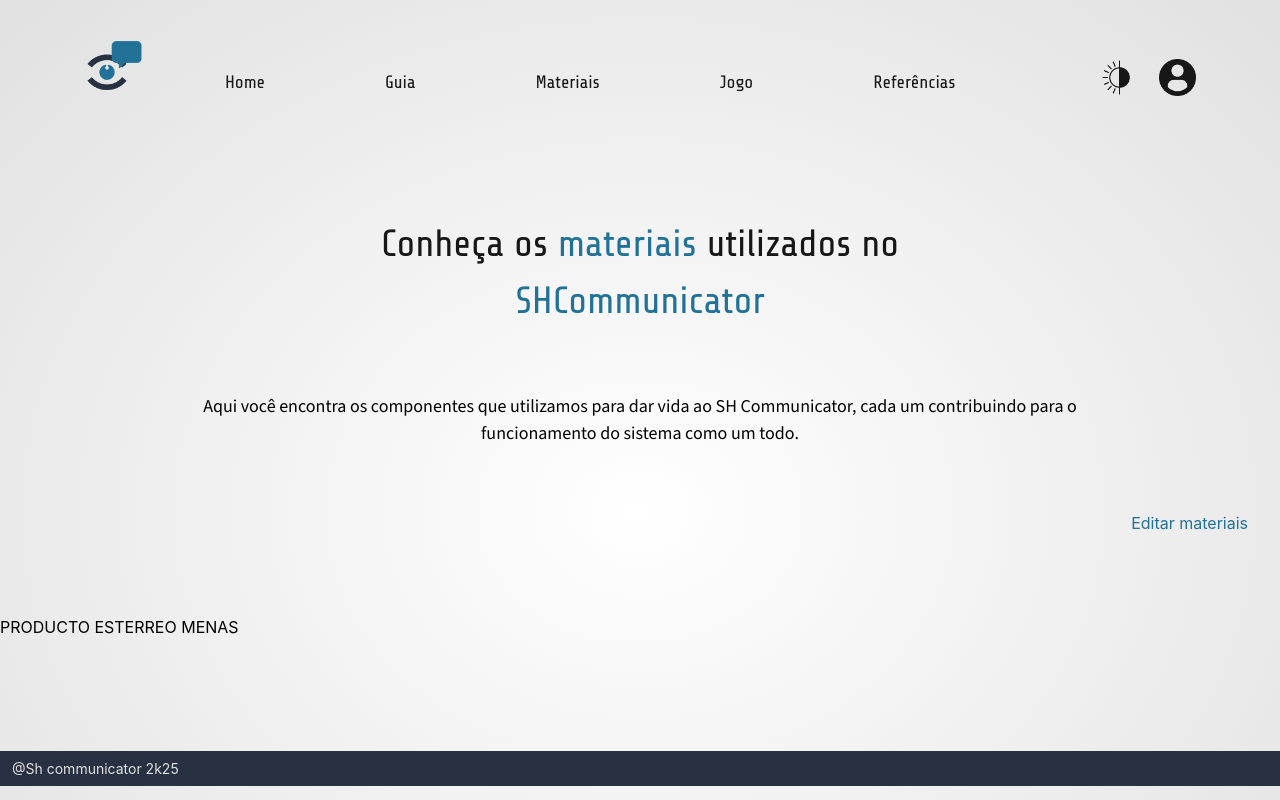
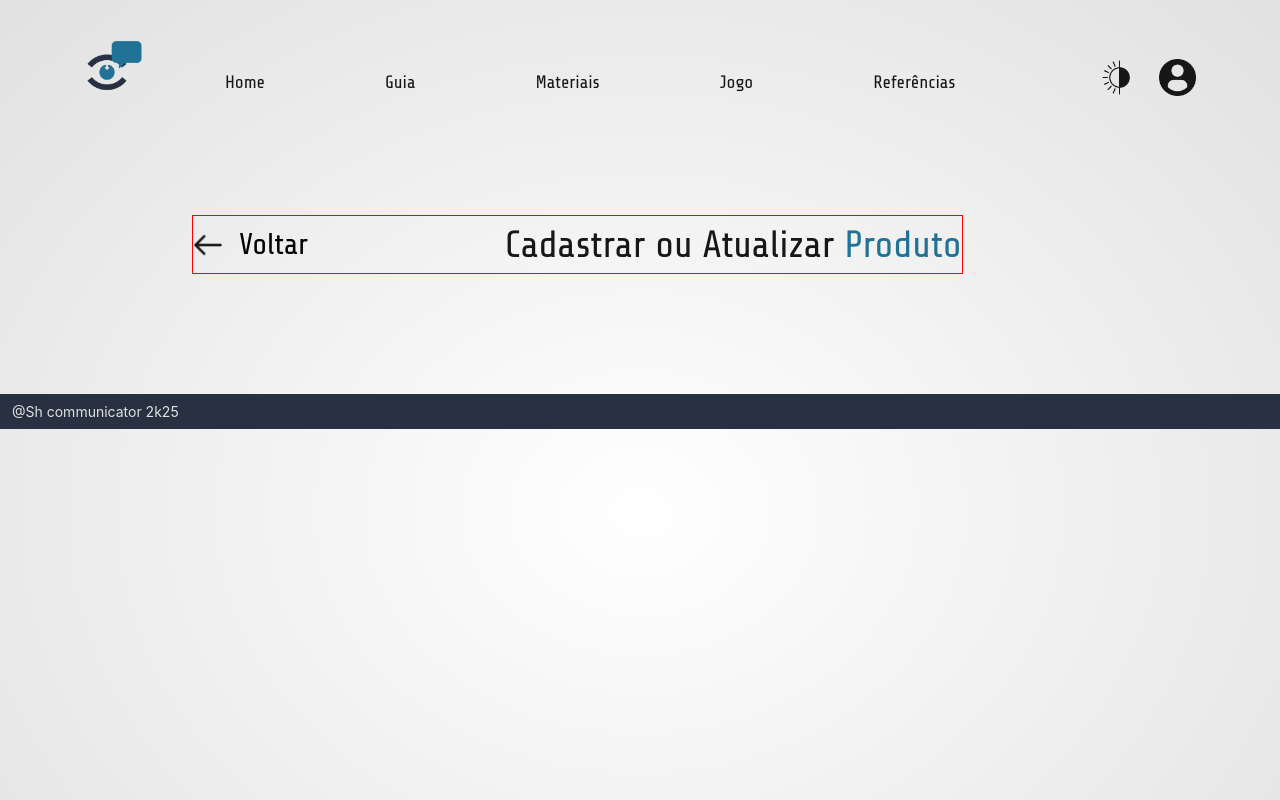
Before and after one commit to SHC-2k25/shC2k25, a React (Vite) app: page / in a window 1280 px wide. Built offline with nearby package versions, Linux system fonts and the light colour scheme.

Commit message:
FALTA cad dos produtos
uhuuuuuuuu

```diff
--- a/src/App.jsx
+++ b/src/App.jsx
@@ -11,6 +11,7 @@ import { ReferenciasPage } from "./pages/ReferenciasPage.jsx"
 import { SobreNosPage } from "./pages/SobreNosPage.jsx"
 import { JogoPage } from "./pages/JogoPage.jsx"
 import { MateriaisPage } from "./pages/MateriaisPage.jsx"
+import { CadMateriaisPage } from "./pages/CadMateriaisPage.jsx"
 
 
 
@@ -18,7 +19,7 @@ export function App() {
   return (
     <>
       <ModoLuz>
-        <MateriaisPage/>
+        <CadMateriaisPage/>
         <Footer FooterTema={"FooterLuz"}/>
       </ModoLuz>
     </>
--- /dev/null
+++ b/src/Componentes/CadMateriais.jsx
@@ -0,0 +1,28 @@
+import lixo from "../assets/lixo.png"
+import lapis from "../assets/ferramenta-lapis.png"
+import foto from "../assets/foto-icon.png"
+import voltar from "../assets/de-volta.png"
+
+export function CadMateriais() {
+  return (
+    <section className="CadMateriais">
+
+        <div className="CM1">
+            <div className="voltar">
+                <img src={voltar} alt="icon voltar" />
+                <p>Voltar</p>
+            </div>
+            <h1>Cadastrar ou Atualizar <span className="span">Produto</span></h1>
+        </div>
+
+        <section className="CMadicionar">
+
+        </section>
+
+        <section className="CMprodutos">
+
+        </section>
+
+    </section>
+  )
+}
--- a/src/Componentes/Materiais.jsx
+++ b/src/Componentes/Materiais.jsx
@@ -12,6 +12,13 @@ export function Materiais() {
 
       <div className="materiais3">
         <Material/>
+        <Material/>
+        <Material/>
+        <Material/>
+        <Material/>
+        <Material/>
+        <Material/>
+        <Material/>
       </div>
     </section>
   )
--- a/src/Componentes/Material.jsx
+++ b/src/Componentes/Material.jsx
@@ -1,8 +1,18 @@
+import tutorial from "../assets/tutorial.jpg"
+
 export function Material() {
   return (
     <>
-      <div>
-        PRODUCTO ESTERREO MENAS
+      <div className="material">
+        <div className="Minformacao">
+          <div className="Mfoto"></div>
+          <div className="Mtt">
+            <h6>Arduíno UNO</h6>
+            <p>Microcontrolador versátil para diversos projetos.</p>
+          </div>
+        </div>
+        <p className="Mpreco">R$56,89</p>
+        {/* RS PERMANECE, OS NUMEROS VEM DO BD */}
       </div>
     </>
   )
--- a/src/index.css
+++ b/src/index.css
@@ -14,6 +14,7 @@ body {
   --color-azul: #227298;
 
   --color-linearLuz: linear-gradient(to bottom, #E1E1E1 0%, #f7f7f7 70%);
+  --color-linearAzul: linear-gradient(to bottom, #227298 0%, #273142 92%);
   --font-source-sans: "Source Sans 3", "sans-serif";
   --font-share-tech: "Share Tech", "sans-serif";
 
@@ -91,6 +92,63 @@ body {
   font-family: var(--font-source-sans);
   font-size: 15.5px;
   color: var(--color-azul);
+}
+
+.material {
+  background: var(--color-linearAzul);
+  border-radius: 100px;
+  display: flex;
+  flex-direction: row;
+  align-items: center;
+  width: fit-content;
+  height: 140px;
+  padding-inline: 1.45rem;
+}
+
+.Minformacao {
+  height: 140px;
+  width: fit-content;
+  display: flex;
+  flex-direction: row;
+  align-items: center;
+  gap: 0.65rem;
+}
+
+.Mfoto {
+  height: 94px;
+  width: 94px;
+  border-radius: 999px;
+  border: 1px solid rgb(255, 255, 255);
+}
+
+.Mtt {
+  width: 210px;
+  height: 125px;
+  display: flex;
+  flex-direction: column;
+  align-items: center;
+}
+
+.Mtt h6 {
+  font-family: var(--font-share-tech);
+  font-size: 17px;
+  color: var(--color-branco);
+  margin-bottom: 1.25rem;
+}
+
+.Mtt p {
+  font-family: var(--font-source-sans);
+  font-size: 13.5px;
+  color: var(--color-branco);
+  width: 210px;
+  font-weight: 400;
+  text-align: left;
+}
+
+.Mpreco {
+  font-family: var(--font-share-tech);
+  font-size: 18px;
+  color: var(--color-branco);
 }
 
 .FooterLuz {
@@ -387,10 +445,51 @@ body {
 
 .materiais3 {
   margin-top: 5rem;
+  display: flex;
+  flex-direction: row;
+  justify-content: center;
+  gap: 2.5rem;
+  flex-wrap: wrap;
 }
 
 
 /* CADASTRO MATERIAIS */
+
+
+.CM1 {
+  margin-top: 7.47rem;
+  display: flex;
+  align-items: center;
+  border: 1px solid red;
+  max-width: fit-content;
+  margin-left: 12rem;
+}
+
+.CM1 h1 {
+  font-family: var(--font-share-tech);
+  color: var(--color-pretoMedio);
+  font-size: 38px;
+  text-align: center;
+  margin-left: 12.3rem;
+}
+
+.voltar {
+  display: flex;
+  align-items: center;
+  font-family: var(--font-share-tech);
+  font-size: 30px;
+  gap: 1rem;
+}
+
+.voltar img {
+  height: 30px;
+  width: 30px;
+}
+
+.CMadicionar {
+  margin-top: 7.47rem;
+  background: var(--color-azul);
+}
 
 
 
--- /dev/null
+++ b/src/pages/CadMateriaisPage.jsx
@@ -0,0 +1,12 @@
+import { CadMateriais } from "../Componentes/CadMateriais";
+import { NavLuz } from "../Componentes/NavLuz";
+
+
+export function CadMateriaisPage() {
+  return (
+    <>
+      <NavLuz/>
+      <CadMateriais/>
+    </>
+  )
+}
```
Also changed, not shown: src/assets/de-volta.png (added), src/assets/foto-icon.png (added).
